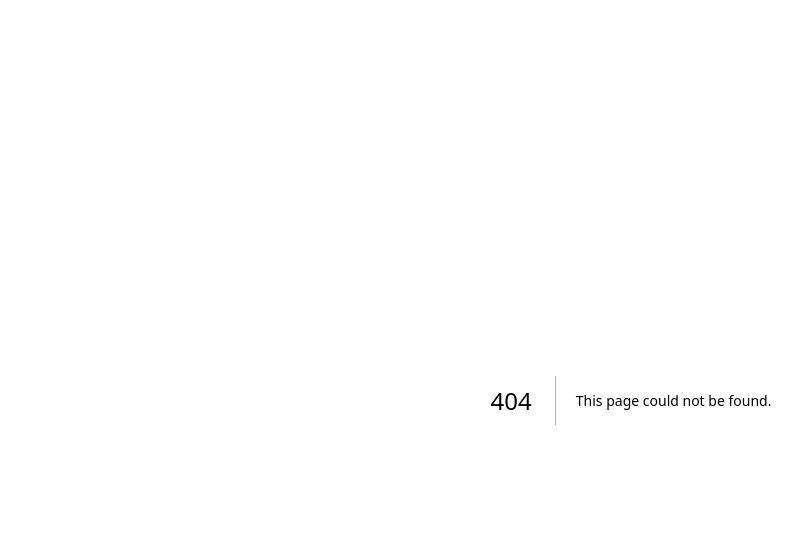
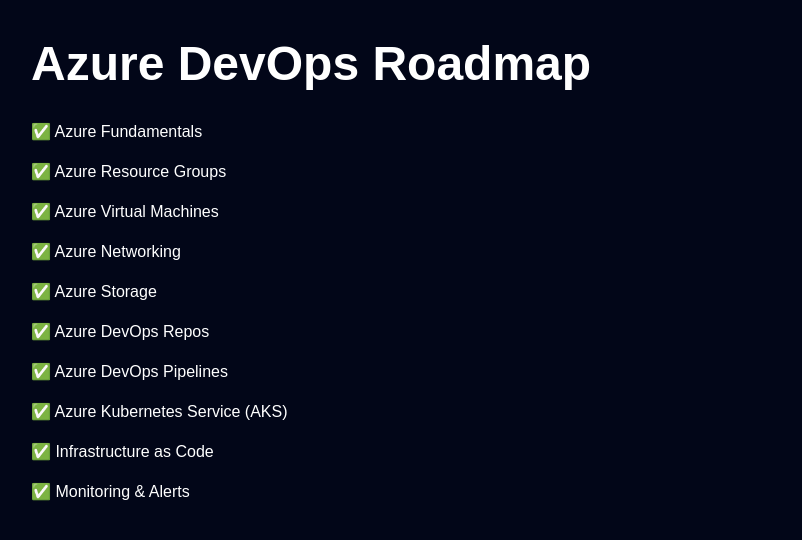
Before and after one commit to Sekharbobby/learnwithbobby, a Next.js app: page /azure-devops in a window 1280 px wide. Before the commit this address had no page. Shown: the top 540 px of the page, without its empty margins (9-811 px from the left). Built offline with nearby package versions, Linux system fonts and the light colour scheme.

Commit message:
Add Azure DevOps roadmap

```diff
--- /dev/null
+++ b/app/azure-devops/page.tsx
@@ -0,0 +1,22 @@
+export default function AzureDevOpsPage() {
+  return (
+    <main className="min-h-screen bg-slate-950 p-10 text-white">
+      <h1 className="mb-8 text-5xl font-bold">
+        Azure DevOps Roadmap
+      </h1>
+
+      <div className="space-y-4">
+        <div>✅ Azure Fundamentals</div>
+        <div>✅ Azure Resource Groups</div>
+        <div>✅ Azure Virtual Machines</div>
+        <div>✅ Azure Networking</div>
+        <div>✅ Azure Storage</div>
+        <div>✅ Azure DevOps Repos</div>
+        <div>✅ Azure DevOps Pipelines</div>
+        <div>✅ Azure Kubernetes Service (AKS)</div>
+        <div>✅ Infrastructure as Code</div>
+        <div>✅ Monitoring & Alerts</div>
+      </div>
+    </main>
+  );
+}
```
